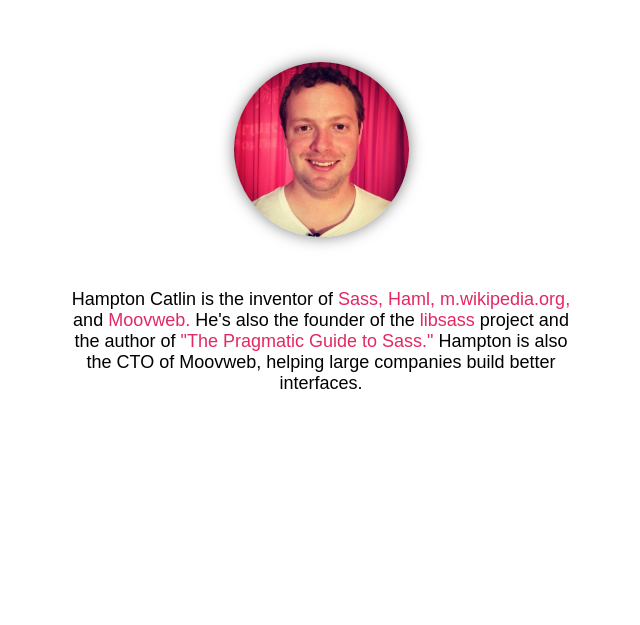
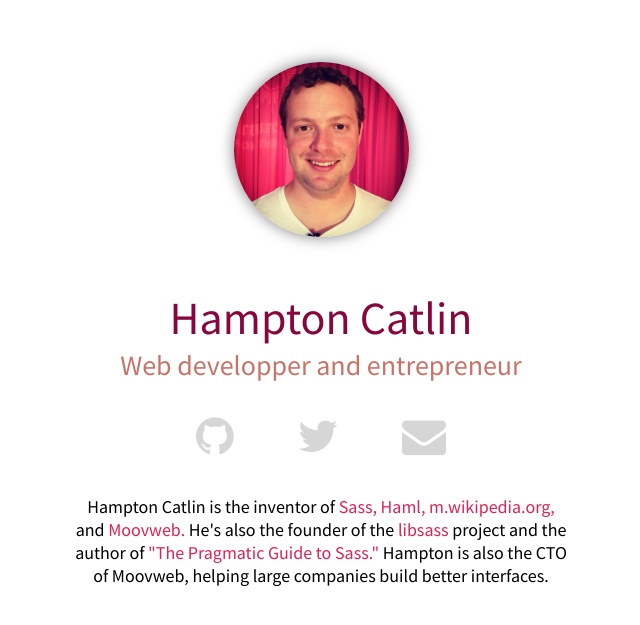
Before and after one commit to HamptonMakes/hamptonmakes.com, a Jekyll site: the page built from index.html, in a window 1280 px wide. Shown: the top 625 px of the page, without its empty margins (319-959 px from the left). Built offline with Jekyll 4.4.1, drawn with Linux system fonts in a browser that asks for light colours; nearby versions of some CDN libraries; Markdown is read by kramdown in place of the engine named in the settings.

Commit message:
color palette, name, social, and moved intro text

```diff
--- a/_includes/head.html
+++ b/_includes/head.html
@@ -7,3 +7,5 @@
     <link rel="stylesheet" href="//netdna.bootstrapcdn.com/font-awesome/4.1.0/css/font-awesome.min.css">
 
 <!-- custom fonts -->
+
+<link href='http://fonts.googleapis.com/css?family=Source+Sans+Pro:300,400,600' rel='stylesheet' type='text/css'>
--- a/css/style.css
+++ b/css/style.css
@@ -169,6 +169,9 @@
 /*
 /*****************************************************************************/
 
+.section {
+  margin: 2em auto;
+}
 
 .avatar {
   height: 175px;
@@ -182,7 +185,51 @@
   background-size: 100% 100%;
   margin-top: 4em;
   margin-bottom: 4em;
+}
 
+
+.name h1 {
+  color: #88063d;
+  font-size: 46px;
+  margin: 0 auto;
+  font-weight: 400;
+}
+
+.name h2 {
+  font-size: 28px;
+  font-weight: 400;
+  color: #C77368;
+}
+
+.social {
+  width: 250px;
+  margin: 0 auto;
+}
+
+.links{
+  height: 60px;
+  text-align: justify;
+  min-width: 150px;
+  margin: 0 auto;
+}
+
+.links div {
+  width: 150px;
+  height: 60px;
+  display: inline-block;
+  background: red;
+}
+
+.links:after{
+  content: '';
+  width: 100%; /* Ensures there are at least 2 lines of text, so justification works */
+  display: inline-block;
+}
+
+.social a {
+  color: #ccc;
+  opacity: 0.8;
+  font-size: 44px;
 }
 
 .about p{
@@ -192,11 +239,11 @@
 }
 
 .about a {
-  color: #e32862;
+  color: #E02252;
   text-decoration: none;
 }
 
 .about a:hover{
   color: #c21d50;
-  border-bottom: 1px dotted #c21d50;
+  border-bottom: 1px dotted #8f1433;
 }
--- a/index.html
+++ b/index.html
@@ -3,10 +3,23 @@
 title: Hampton Catlin
 ---
 
-<div class="avatar">
+<div class="avatar section">
 </div>
 
-<div class="about">
+<div class="name section">
+	<h1>Hampton Catlin</h1>
+	<h2>Web developper and entrepreneur</h2>
+</div>
+
+<div class="social section">
+	<div class="links">
+		<a href="http://github.com/hcatlin"><i class="fa fa-github"></i></a>
+		<a href="http://twitter/hcatlin"><i class="fa fa-twitter"></i></a>
+		<a href="mailto:contact@hamptoncatlin.com"><i class="fa fa-envelope"></i></a>
+	</div>
+</div>
+
+<div class="about section">
 	<p class="intro">Hampton Catlin is the inventor of
             <a href='http://sass-lang.com'>Sass,</a>
             <a href='http://haml.info'>Haml,</a>
@@ -20,5 +33,5 @@
             Hampton is also the CTO of Moovweb, helping large companies build better interfaces.</p>
 </div>
 
-<div class="work">
+<div class="work section">
 </div>
```
